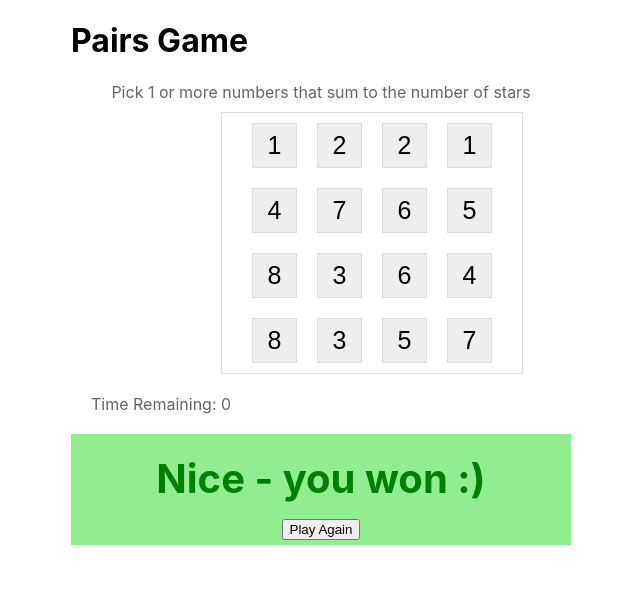
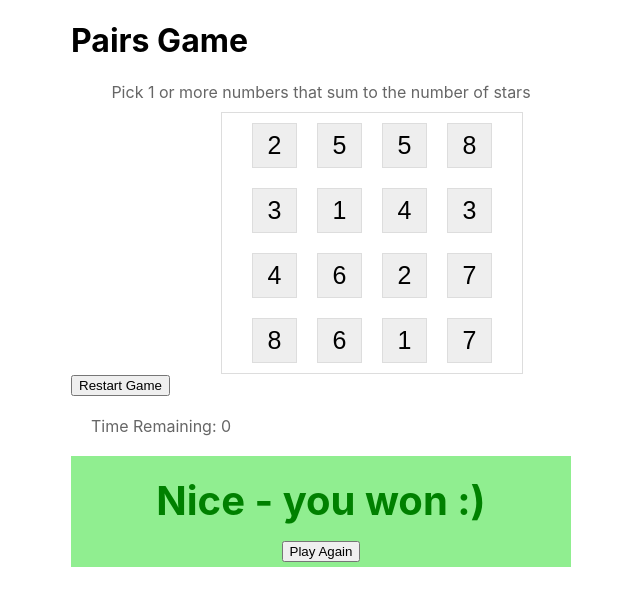
Before and after one commit to johnmmoss/javascript-tutorials, a React (Create React App) app in the folder ReactSamples/pairs-game/: page / in a window 1280 px wide. Shown: the top 606 px of the page, without its empty margins (319-959 px from the left). Built offline with nearby package versions, Linux system fonts and the light colour scheme; the HTML template or start-up script is replaced by a standard one.

Commit message:
Clicking restart game randomizes the numbers again

```diff
--- a/ReactSamples/pairs-game/package.json
+++ b/ReactSamples/pairs-game/package.json
@@ -8,7 +8,8 @@
     "@testing-library/user-event": "^7.2.1",
     "react": "^16.12.0",
     "react-dom": "^16.12.0",
-    "react-scripts": "3.3.0"
+    "react-scripts": "3.3.0",
+    "underscore": "^1.9.2"
   },
   "scripts": {
     "start": "react-scripts start",
--- a/ReactSamples/pairs-game/src/App.js
+++ b/ReactSamples/pairs-game/src/App.js
@@ -1,7 +1,17 @@
-import React from 'react';
+import React, { useState } from 'react';
 import './App.css';
+import _ from 'underscore'
 
 function App() {
+
+  const [availableNumbers, setAvailableNumbers] = useState(_.range(1, 9));
+  const [gameNumbers, setGameNumbers] = useState(_.shuffle(availableNumbers.concat(availableNumbers)));
+  const shuffleNumbers = () => {
+    console.log("Shuffling numbers");
+    setGameNumbers(_.shuffle(availableNumbers.concat(availableNumbers)));
+    console.log(gameNumbers);
+  }
+
   return (
     <>
       <div className="game">
@@ -11,23 +21,14 @@ function App() {
         </div>
         <div className="body">
           <div className="main">
-            <button className="number">1</button>
-            <button className="number">2</button>
-            <button className="number">2</button>
-            <button className="number">1</button>
-            <button className="number">4</button>
-            <button className="number">7</button>
-            <button className="number">6</button>
-            <button className="number">5</button>
-            <button className="number">8</button>
-            <button className="number">3</button>
-            <button className="number">6</button>
-            <button className="number">4</button>
-            <button className="number">8</button>
-            <button className="number">3</button>
-            <button className="number">5</button>
-            <button className="number">7</button>
+            {console.log("Rendering...")}
+            {
+              gameNumbers.map(x => <PairNumber number={x}></PairNumber>)
+            }
           </div>
+        </div>
+        <div>
+          <button onClick={shuffleNumbers} >Restart Game</button>
         </div>
         <div className="timer">Time Remaining: 0</div>
         <div className="game-done">
@@ -41,4 +42,8 @@ function App() {
   );
 }
 
+const PairNumber = (props) => (
+
+  <button className="number">{props.number}</button>
+)
 export default App;
```
Also changed, not shown: 1 other file (tests, documents, lock files or other folders).
